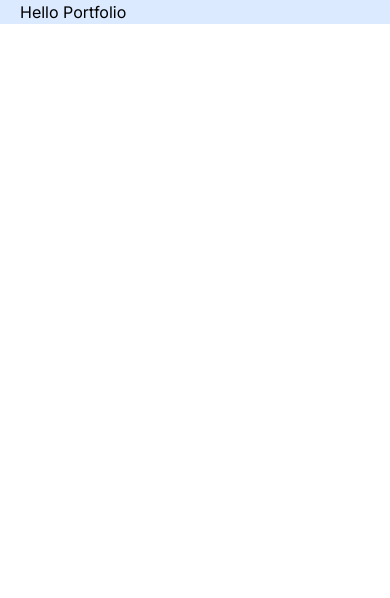
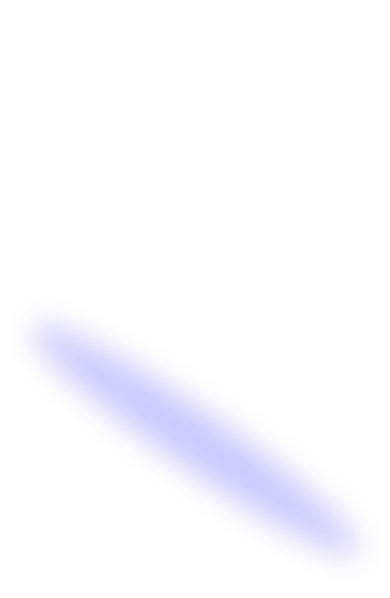
Before and after one commit to Tnath1/porfolio, a Next.js app: page / in a window 390 px wide. Shown: the top 598 px of the page. Built offline with nearby package versions, Linux system fonts and the light colour scheme.

Commit message:
building Hero section

```diff
--- a/app/page.tsx
+++ b/app/page.tsx
@@ -1,10 +1,11 @@
+import Hero from "@/components/Hero";
 import Image from "next/image";
 
 export default function Home() {
   return (
-   <main className="relative bg-blue-100 flex justify-center items-center flex-col overflow-hidden mx-auto sm:px-10 px-5  " >
+   <main className="relative bg-black-100 flex justify-center items-center flex-col overflow-hidden mx-auto sm:px-10 px-5  " >
     <div className="max-w-7xl w-full">
-      <h1>Hello Portfolio</h1>
+      <Hero/>
     </div>
    </main>
   );
--- /dev/null
+++ b/components/Hero.tsx
@@ -0,0 +1,23 @@
+import React from "react";
+import { Spotlight } from "./ui/Spotlight";
+
+const Hero = () => {
+  return (
+    <div className="pb-20 pt-">
+      <Spotlight
+        className="-top-40 -left-10 md:-left-32 md:-top-20 h-screen"
+        fill="white"
+      />
+      <Spotlight
+        className="top-10 left-full h-[80vh] w-[50vw]"
+        fill="blue"
+      />
+      <Spotlight
+        className="top-28 left-80 h-[80vh] w-[50vw]"
+        fill="white"
+      />
+    </div>
+  );
+};
+
+export default Hero;
--- /dev/null
+++ b/components/ui/Spotlight.tsx
@@ -0,0 +1,56 @@
+import React from "react";
+import { cn } from "@/utils/cn";
+
+type SpotlightProps = {
+  className?: string;
+  fill?: string;
+};
+
+export const Spotlight = ({ className, fill }: SpotlightProps) => {
+  return (
+    <svg
+      className={cn(
+        "animate-spotlight pointer-events-none absolute z-[1]  h-[169%] w-[138%] lg:w-[84%] opacity-0",
+        className
+      )}
+      xmlns="http://www.w3.org/2000/svg"
+      viewBox="0 0 3787 2842"
+      fill="none"
+    >
+      <g filter="url(#filter)">
+        <ellipse
+          cx="1924.71"
+          cy="273.501"
+          rx="1924.71"
+          ry="273.501"
+          transform="matrix(-0.822377 -0.568943 -0.568943 0.822377 3631.88 2291.09)"
+          fill={fill || "white"}
+          fillOpacity="0.21"
+        ></ellipse>
+      </g>
+      <defs>
+        <filter
+          id="filter"
+          x="0.860352"
+          y="0.838989"
+          width="3785.16"
+          height="2840.26"
+          filterUnits="userSpaceOnUse"
+          colorInterpolationFilters="sRGB"
+        >
+          <feFlood floodOpacity="0" result="BackgroundImageFix"></feFlood>
+          <feBlend
+            mode="normal"
+            in="SourceGraphic"
+            in2="BackgroundImageFix"
+            result="shape"
+          ></feBlend>
+          <feGaussianBlur
+            stdDeviation="151"
+            result="effect1_foregroundBlur_1065_8"
+          ></feGaussianBlur>
+        </filter>
+      </defs>
+    </svg>
+  );
+};
--- a/tailwind.config.ts
+++ b/tailwind.config.ts
@@ -1,21 +1,32 @@
-import type { Config } from "tailwindcss";
+const {
+  default: flattenColorPalette,
+} = require("tailwindcss/lib/util/flattenColorPalette");
 
-const config: Config = {
+/** @type {import('tailwindcss').Config} */
+module.exports = {
   content: [
-    "./pages/**/*.{js,ts,jsx,tsx,mdx}",
-    "./components/**/*.{js,ts,jsx,tsx,mdx}",
-    "./app/**/*.{js,ts,jsx,tsx,mdx}",
+    "./src/pages/**/*.{js,ts,jsx,tsx,mdx}",
+    "./src/components/**/*.{js,ts,jsx,tsx,mdx}",
+    "./src/app/**/*.{js,ts,jsx,tsx,mdx}",
+
+    // Or if using `src` directory:
+    "./src/**/*.{js,ts,jsx,tsx,mdx}",
   ],
+  darkMode: "class",
   theme: {
-    extend: {
-      colors: {
-        black: {
-          DEFAULT: "#000",
-          100: "#000319",
-        },
-      },
-    },
+    extend: {},
   },
-  plugins: [],
+  plugins: [addVariablesForColors],
 };
-export default config;
+
+// This plugin adds each Tailwind color as a global CSS variable, e.g. var(--gray-200).
+function addVariablesForColors({ addBase, theme }: any) {
+  let allColors = flattenColorPalette(theme("colors"));
+  let newVars = Object.fromEntries(
+    Object.entries(allColors).map(([key, val]) => [`--${key}`, val])
+  );
+
+  addBase({
+    ":root": newVars,
+  });
+}
--- /dev/null
+++ b/utils/cn.ts
@@ -0,0 +1,6 @@
+import { ClassValue, clsx } from "clsx";
+import { twMerge } from "tailwind-merge";
+
+export function cn(...inputs: ClassValue[]) {
+  return twMerge(clsx(inputs));
+}
```
Also changed, not shown: package.json (+7 -4 lines), 1 other file (tests, documents, lock files or other folders).
